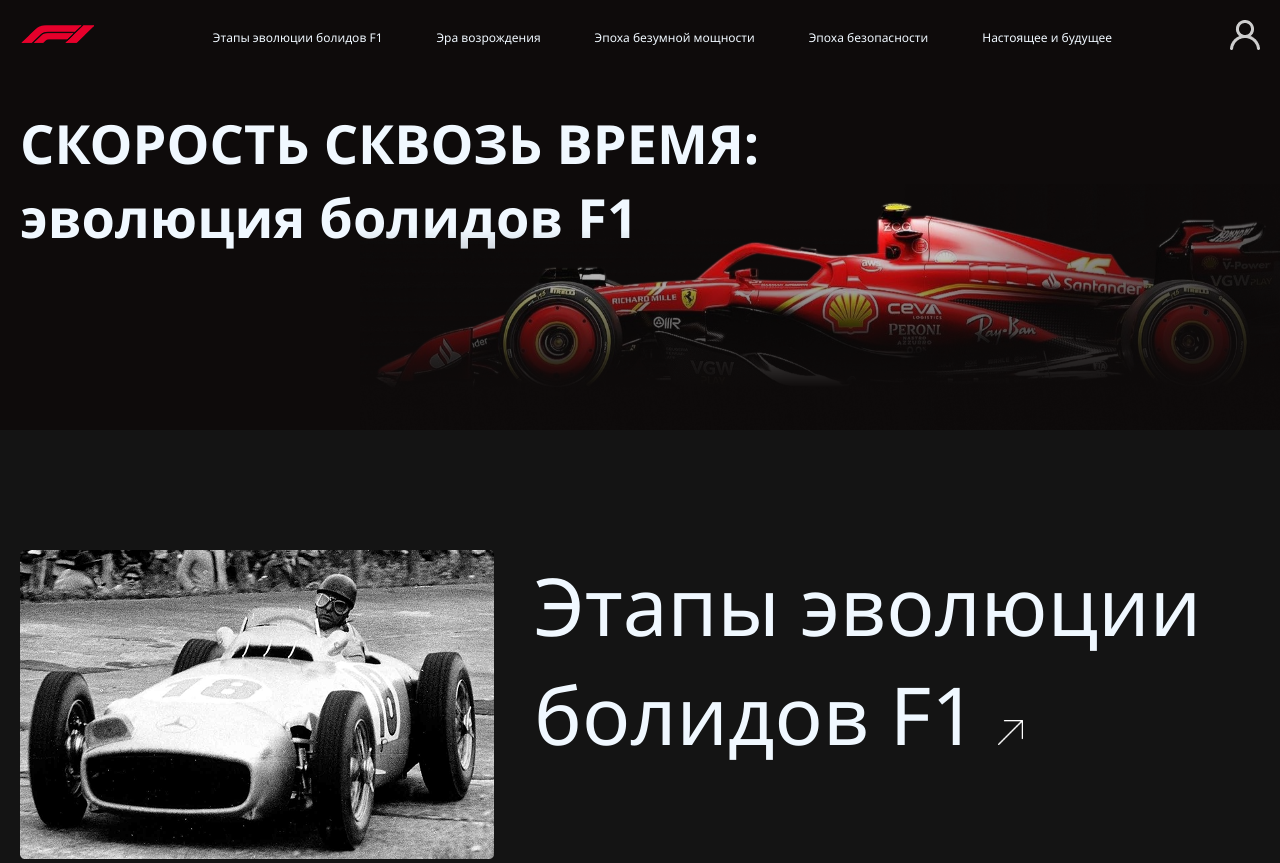
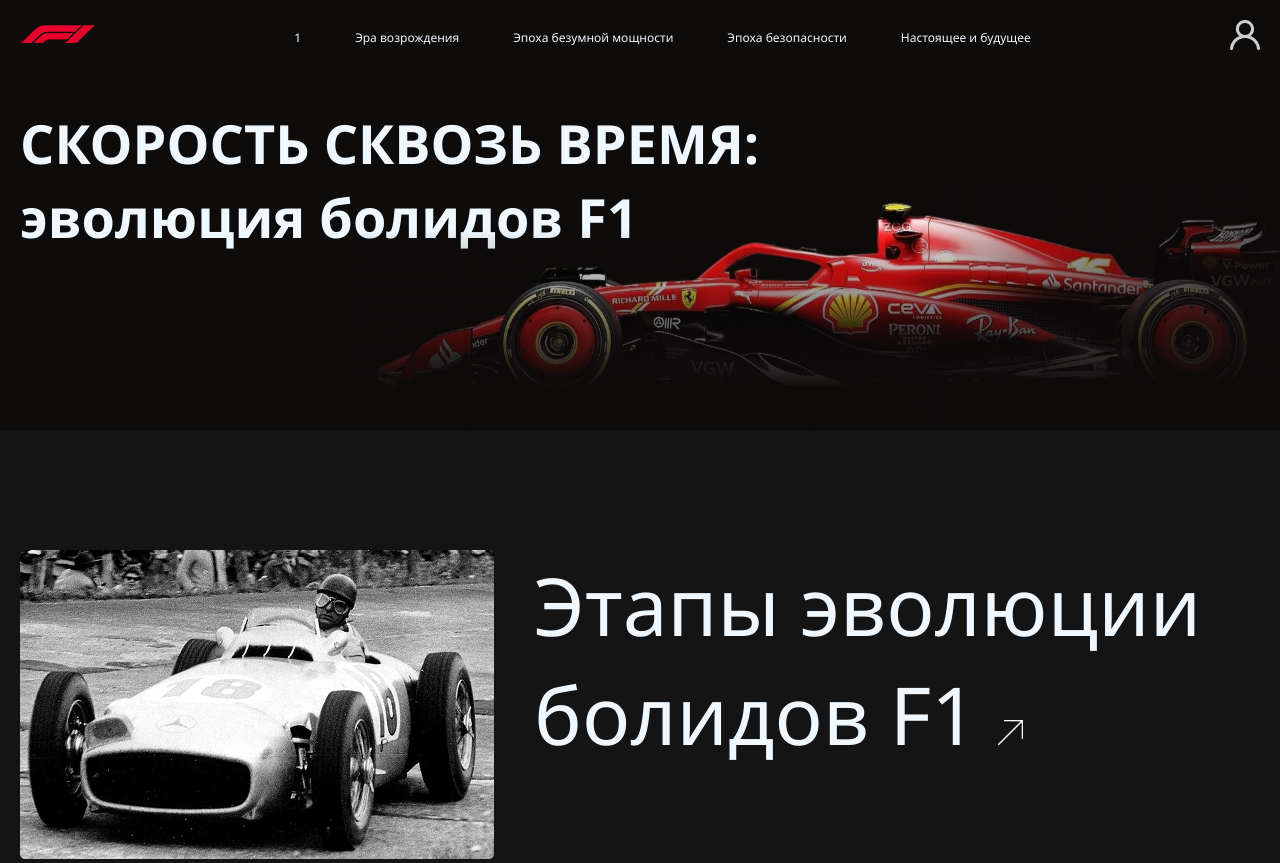
Before and after one commit to ineponima7y/f1, a plain HTML site: page index.html in a window 1280 px wide. Shown: the top 863 px of the page. Drawn offline with Linux system fonts and the light colour scheme.

Commit message:
Update index.html

```diff
--- a/index.html
+++ b/index.html
@@ -13,7 +13,7 @@
       <img src="img\logored.png" class="logo">
       </a>
       <nav class="menu">
-            <a href="1.html">Этапы эволюции болидов F1</a>
+            <a href="1.html">1</a>
             <a href="2.html">Эра возрождения</a>
             <a href="3.html">Эпоха безумной мощности</a>
             <a href="4.html">Эпоха безопасности</a>
```
